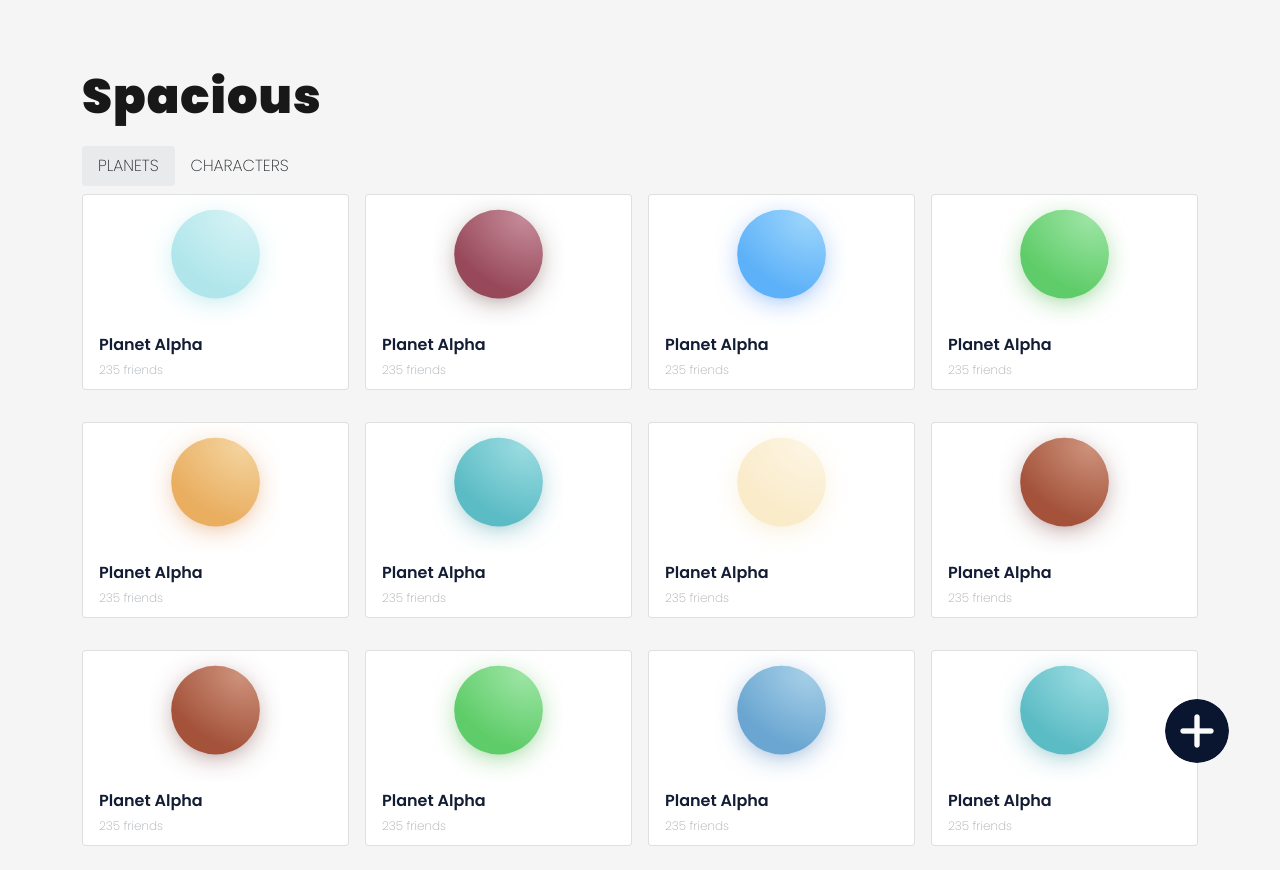
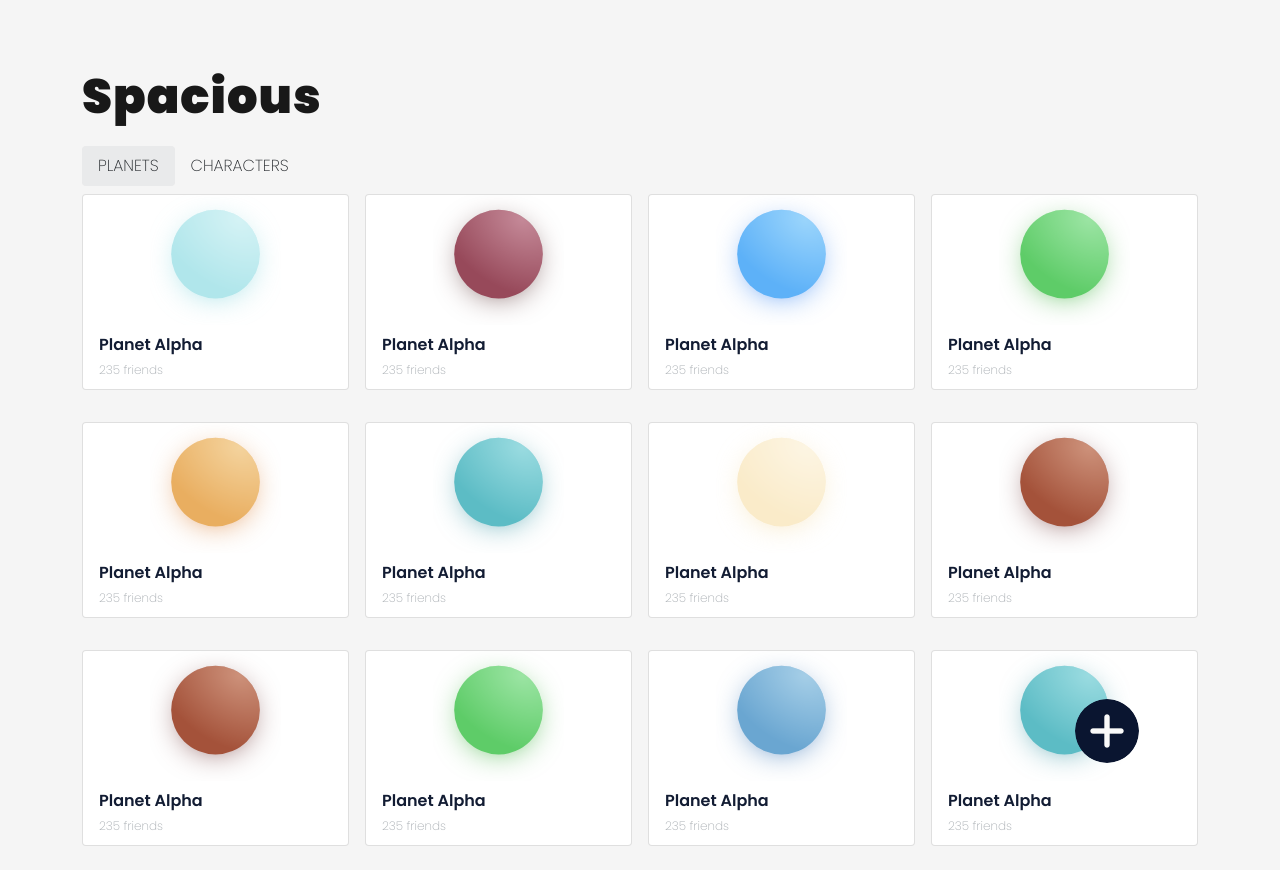
Before and after one commit to OLAKAFI/spacious2, a React (Create React App) app: page / in a window 1280 px wide. Built offline with nearby package versions, Linux system fonts and the light colour scheme.

Commit message:
float button position

```diff
--- a/src/index.css
+++ b/src/index.css
@@ -96,7 +96,7 @@ Card.Img .character-img{
 .float-button-style{
   position:fixed;
 	bottom:30px;
-	right:30px;
+	right:120px;
   padding: 0px;
   text-align: right;
 
```
